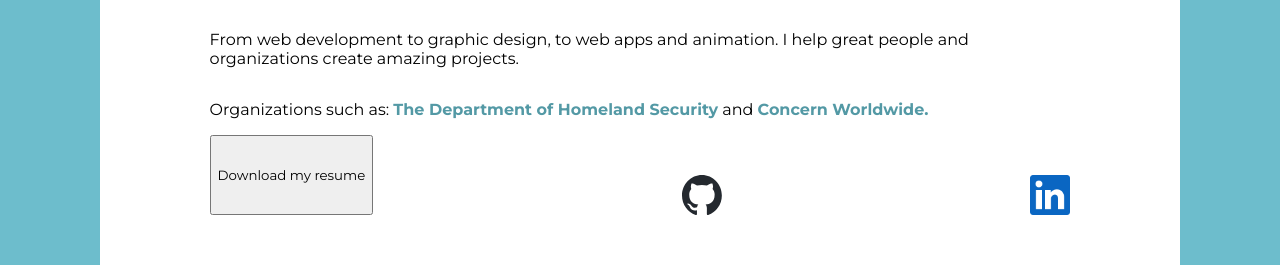
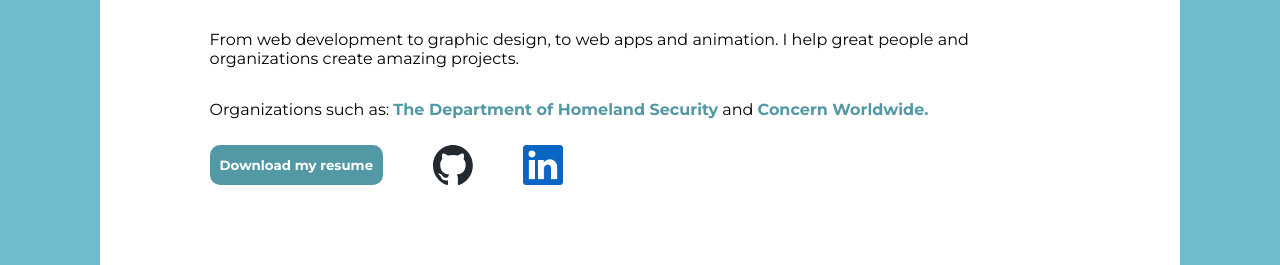
Before and after one commit to Mikalizcool/Michael-Portfolio, a React (Vite) app in the folder my-portfolio/: page / in a window 1280 px wide. Shown: the part 1220-1485 px from the top of the page. Built offline with nearby package versions, Linux system fonts and the light colour scheme.

Commit message:
style: improve link style

```diff
--- a/my-portfolio/src/body.css
+++ b/my-portfolio/src/body.css
@@ -19,10 +19,18 @@
     display: inline;
 }
 .logo {
-    margin-top: 40px;
     width: 40px;
+    padding-left: 50px;
 }
 .links {
     display: flex;
-    justify-content: space-between;
+    margin-top: 10px;
 }
+.resume-button {
+    border: none;
+    background-color:#5399a5;
+    color: white;
+    padding: 10px;
+    border-radius: 10px;
+    font-weight: bold;
+}
```
